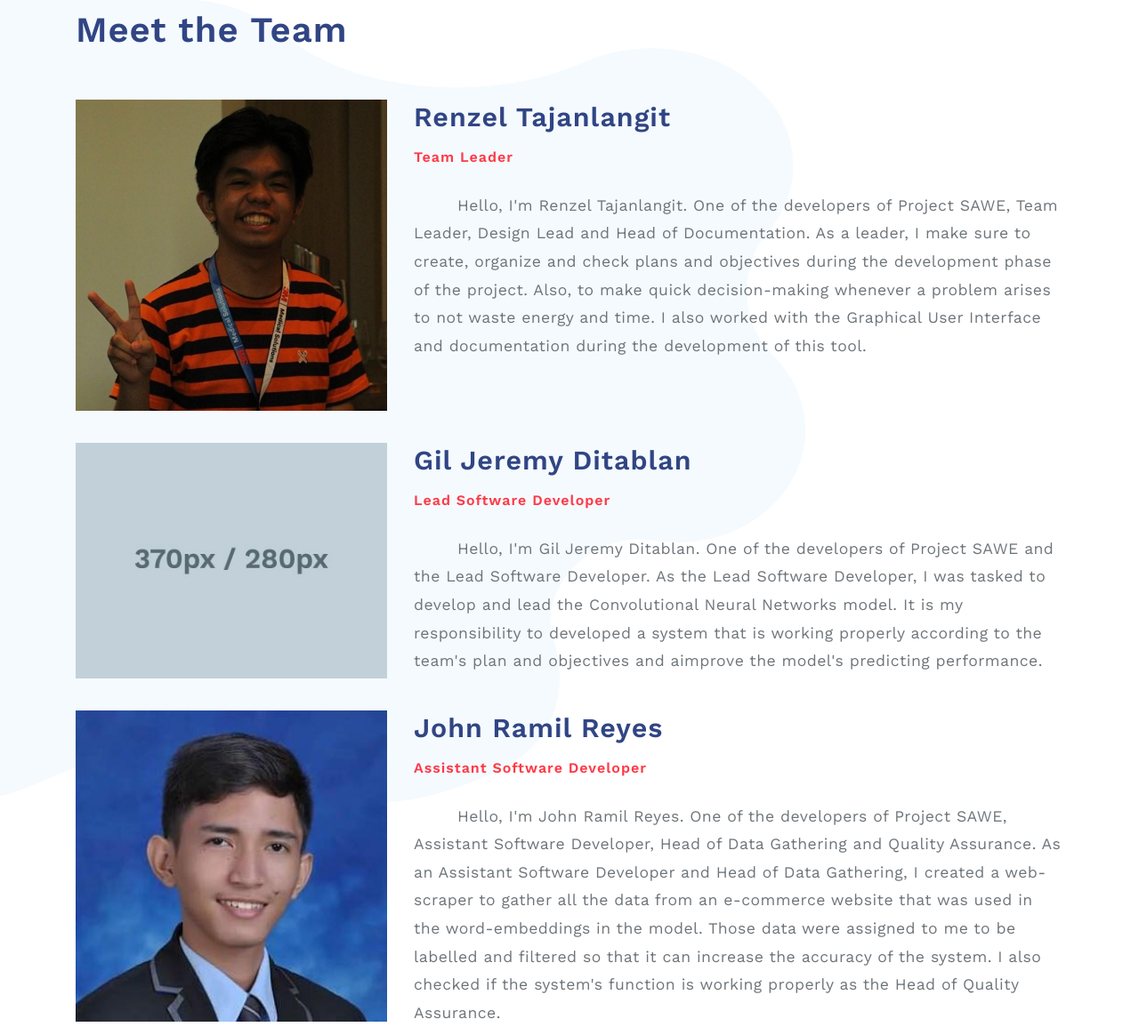
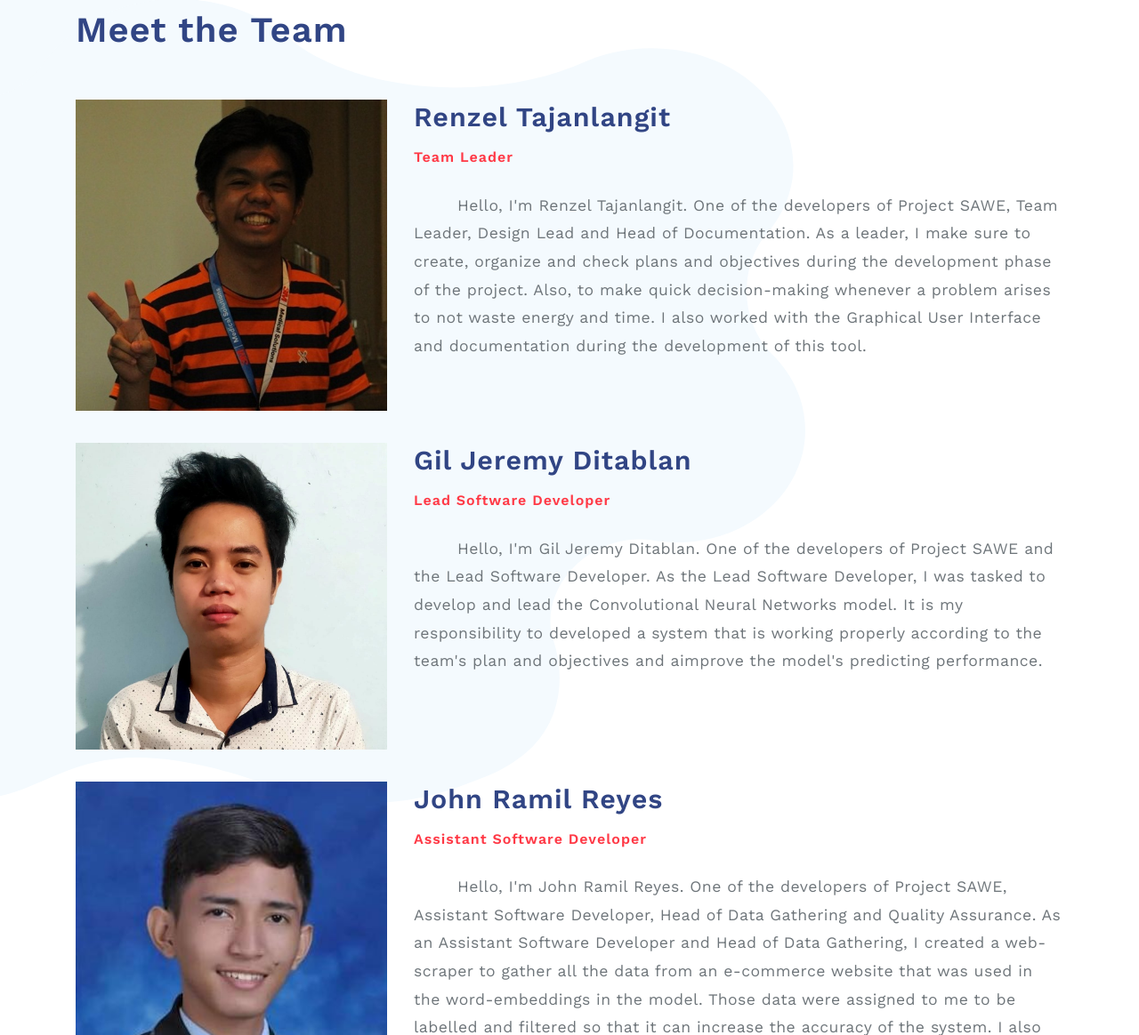
Before and after one commit to PerseusMagnus/sentiment-analysis-thesis, a Flask app: template Interface/templates/about_us.html in a window 1280 px wide. Shown: the part 724-1888 px from the top of the page at 89% size. Run offline with Flask 2, Linux system fonts and the light colour scheme; the template is opened without the code that fills it, so the values that code supplies are empty; parts of the project's set-up code (start-up, migrations or seed data) failed here and were passed over; some libraries are stand-ins or nearby versions.

Commit message:
updated 8:15pm

```diff
--- a/Interface/templates/about_us.html
+++ b/Interface/templates/about_us.html
@@ -128,9 +128,9 @@
               <div class="photobox photobox_type10">
                   <div class="photobox__previewbox">
                     <!-- Replace Patch to Image Under -->
-                    <img src="../static/images/4.png" class="photobox__preview" alt="Preview">
+                    <img src="../static/images/about_us/gil.jpg" class="photobox__preview" alt="Preview">
                     <!-- Replace Image Title Under -->
-                    <span class="photobox__label">Gil Jeremy Ditablan <br>Lead Software Ditablan</span>
+                    <span class="photobox__label">Gil Jeremy Ditablan <br>Lead Software Developer</span>
                   </div>
                 </div>
             </div>
```
Also changed, not shown: Interface/static/images/about_us/gil.jpg (added).
